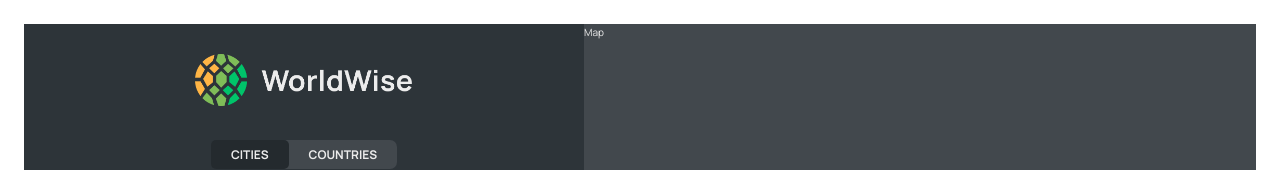
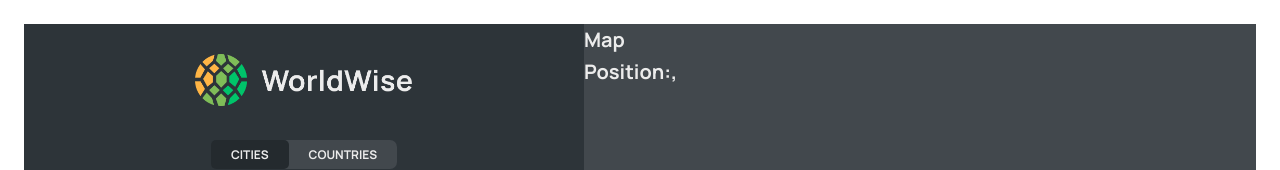
Before and after one commit to SaeedAbi/WorldWise-practice, a React (Vite) app: page /app/cities in a window 1280 px wide. Shown: the top 170 px of the page. Built offline with nearby package versions, Linux system fonts and the light colour scheme; data requests are answered from the project's data file.

Commit message:
:construction: use Dynamic Routes with url

```diff
--- a/src/Components/City/City.jsx
+++ b/src/Components/City/City.jsx
@@ -1,5 +1,5 @@
 import styles from "./City.module.css";
-import {useParams} from "react-router-dom";
+import {useParams, useSearchParams} from "react-router-dom";
 
 const formatDate = (date) =>
   new Intl.DateTimeFormat("en", {
@@ -13,6 +13,9 @@
 
 function City() {
     const {id}= useParams()
+    const [searchParams,setSearchParams]= useSearchParams()
+    const lat=searchParams.get('lat')
+    const lng=searchParams.get('lng')
   // TEMP DATA
   const currentCity = {
     cityName: "Lisbon",
--- a/src/Components/CityItem/CityItem.jsx
+++ b/src/Components/CityItem/CityItem.jsx
@@ -1,4 +1,5 @@
 import styles from  './CityItem.module.css'
+import {Link} from "react-router-dom";
 
 const formatDate = (date) =>
     new Intl.DateTimeFormat("en", {
@@ -9,11 +10,13 @@
 
 const CityItem = ({city}) => {
     return (
-        <li className={styles.cityItem}>
+        <li >
+            <Link className={styles.cityItem} to={`${city.id}?lat=${city.position.lat}&lng=${city.position.lng}`}>
             <span className={styles.emoji}>{city.emoji}</span>
             <h3 className={styles.name}>{city.cityName}</h3>
             <time className={styles.date}>({formatDate(city.date)})</time>
             <button className={styles.deleteBtn}>&times;</button>
+            </Link>
         </li>
     );
 };
--- a/src/Components/Map/Map.jsx
+++ b/src/Components/Map/Map.jsx
@@ -1,9 +1,14 @@
 import styles from './Map.module.css'
+import {useSearchParams} from "react-router-dom";
 
 const Map = () => {
+    const [searchParams,setSearchParams]= useSearchParams()
+        const lat=searchParams.get('lat')
+        const lng=searchParams.get('lng')
     return (
         <div className={styles.mapContainer}>
-         Map
+         <h1>Map</h1>
+            <h1>Position:{lat},{lng}</h1>
         </div>
     );
 };
```
